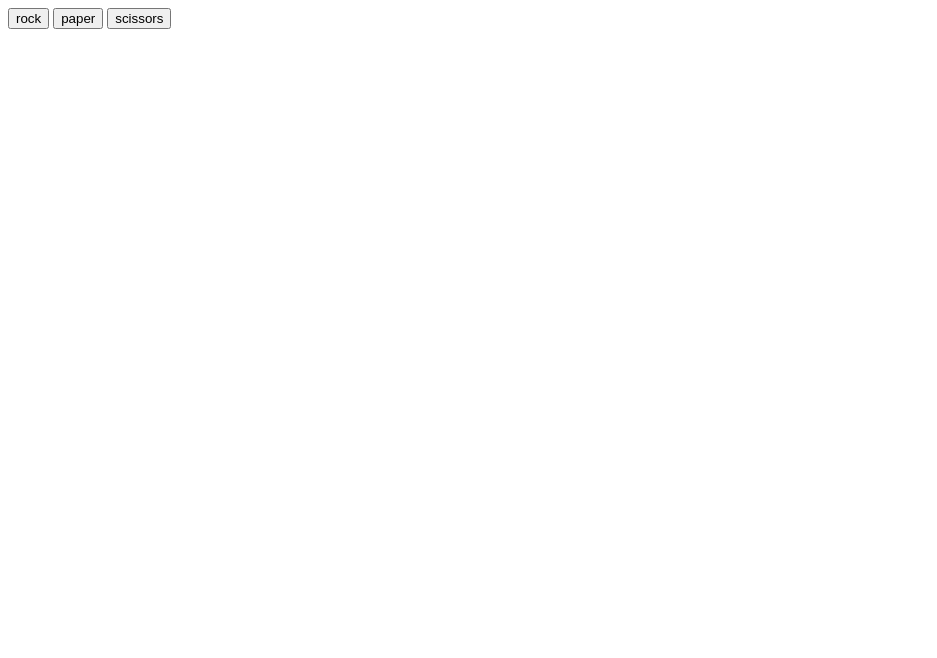
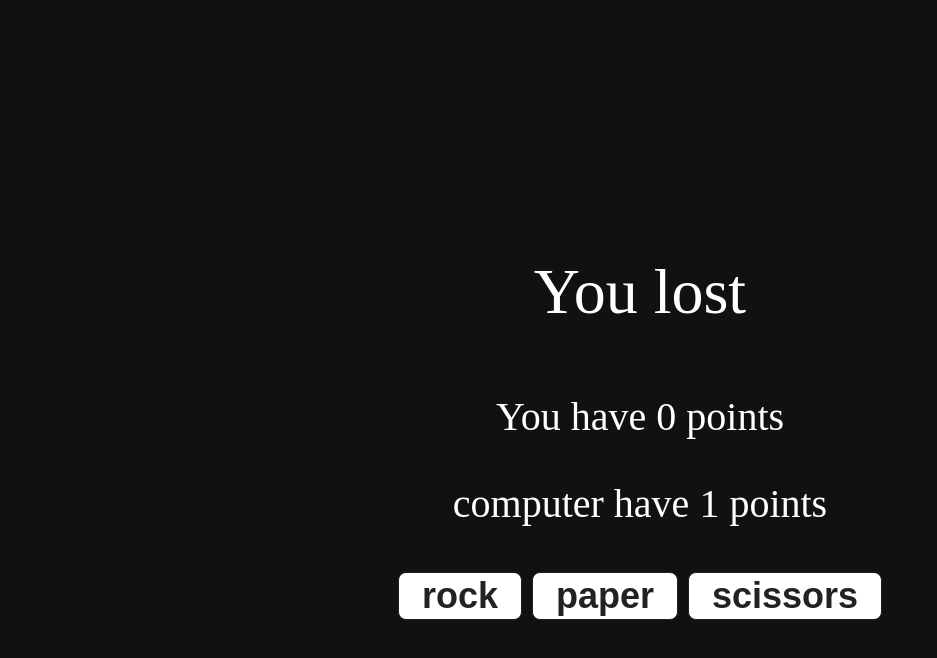
Before and after one commit to SahandMBaba/rock-paper-scissors, a plain HTML site: page index.html in a window 1280 px wide. Both pictures are taken after a click on the button "rock". Shown: the whole page, without its empty margins (0-937 px from the left). Drawn offline with Linux system fonts and the light colour scheme.

Commit message:
add some styling and made everything gui and not in console

```diff
--- /dev/null
+++ b/index.css
@@ -0,0 +1,59 @@
+body {
+    background-color: #111
+}
+.everything {
+    height: 100vh;
+    width: 100%;
+    display: flex;
+    justify-content: center;
+    align-items: center;
+    flex-direction: column;
+    text-align: center;
+
+
+}
+.buttonsHolder {
+    display: flex;
+    justify-content: center;
+
+}
+.buttons {
+
+    background-color: #FFFFFF;
+    border: 1px solid #222222;
+    border-radius: 8px;
+    box-sizing: border-box;
+    color: #222222;
+    cursor: pointer;
+    display: inline-block;
+    font-size: 36px;
+    font-weight: 600;
+    line-height: 20px;
+    outline: none;
+    padding: 13px 23px;
+    text-align: center;
+    text-decoration: none;
+    margin: 5px;
+    width: auto;
+
+}
+.scoreboard {
+    justify-content: center;
+    text-align: center;
+    align-items: center;
+
+}
+.text {
+    color: white;
+    justify-content: center;
+    text-align: center;
+    font-size: 5vh;
+
+}
+.text1 {
+    color: white;
+    justify-content: center;
+    text-align: center;
+    font-size: 8vh;
+
+}
--- a/index.html
+++ b/index.html
@@ -4,13 +4,18 @@
     <meta charset="UTF-8">
     <meta name="viewport" content="width=device-width, initial-scale=1.0">
     <title>rock paper scissors</title>
+    <link rel="stylesheet" href="index.css">
 </head>
 <body>
-    <div id="container"></div>
-    <button id="rockbtn">rock</button>
-    <button id="paperbtn">paper</button>
-    <button id="scissorsbtn">scissors</button>
+    <div class="everything">
+    <div id="scoreboard"></div>
+    <div class="buttonsHolder">
+    <button class="buttons" id="rockbtn">rock</button>
+    <button class="buttons" id="paperbtn">paper</button>
+    <button class="buttons" id="scissorsbtn">scissors</button>
+    </div>
 
-    <script src="index.js"></script>
-</body>
+
+</div>
+<script src="index.js"></script></body>
 </html>
--- a/index.js
+++ b/index.js
@@ -44,9 +44,27 @@ function playround(humanchoice) {
                 computerScore++;
             }
 
+            if (humanScore === 5) {
+                finalResultParagraph.innerText=(`YAY YOU WON GOOD JOB BUDDY`)
+                humanScore = 0;
+                computerScore = 0;
+            }
+            else if (computerScore === 5) {
+                finalResultParagraph.innerText=(`you lost! try again later`)
+                humanScore = 0;
+                computerScore = 0;
 
-    console.log(result);
-console.log(`Now you have ${humanScore} and the computer has ${computerScore}`);
+            }
+            else {
+                finalResultParagraph.innerText=""
+            }
+
+        humanScoreVistual.innerText=("You have " + humanScore + " points")
+        computerScoreVistual.innerText=("computer have " + computerScore + " points")
+        roundJudge.innerText=(result)
+
+
+
 }
 /////////////////////////////////////////////////// its the rock button play
 const rockbtn = document.querySelector("#rockbtn");
@@ -60,18 +78,19 @@ paperbtn.addEventListener("click", () => {
     const scissorsbtn = document.querySelector("#scissorsbtn");
 scissorsbtn.addEventListener("click", () => {
     updateScore("scissors");});
-
-
-
- //////////////////////////////////////// this line will run the final result and tells u who win that we need it in future
-    function finalResult() {
-        if (humanScore>computerScore){
-            console.log(`YAY YOU WON GOOD JOB BUDDY`)
-        }
-        else if (computerScore>humanScore){
-            console.log(`you lost! try again later`)
-        }
-        else {
-            console.log(`it is a draw game wellplayed`)
-        }
-    }
+    //////////////////////////////////////////
+    const scoreBoard = document.querySelector("#scoreboard");
+    const humanScoreVistual = document.createElement('p');
+    const computerScoreVistual = document.createElement('p');
+    const roundJudge = document.createElement('p');
+    const finalResultParagraph = document.createElement('p');
+    humanScoreVistual.className = "text";
+    computerScoreVistual.className = "text";
+    roundJudge.className = "text1";
+    finalResultParagraph.className = "text1";
+    scoreBoard.append(finalResultParagraph);
+    scoreBoard.append(roundJudge);
+    scoreBoard.append(humanScoreVistual);
+    scoreBoard.append(computerScoreVistual);
+    humanScoreVistual.innerText=("You have " + humanScore + " points");
+    computerScoreVistual.innerText=("computer have " + computerScore + " points");
```
